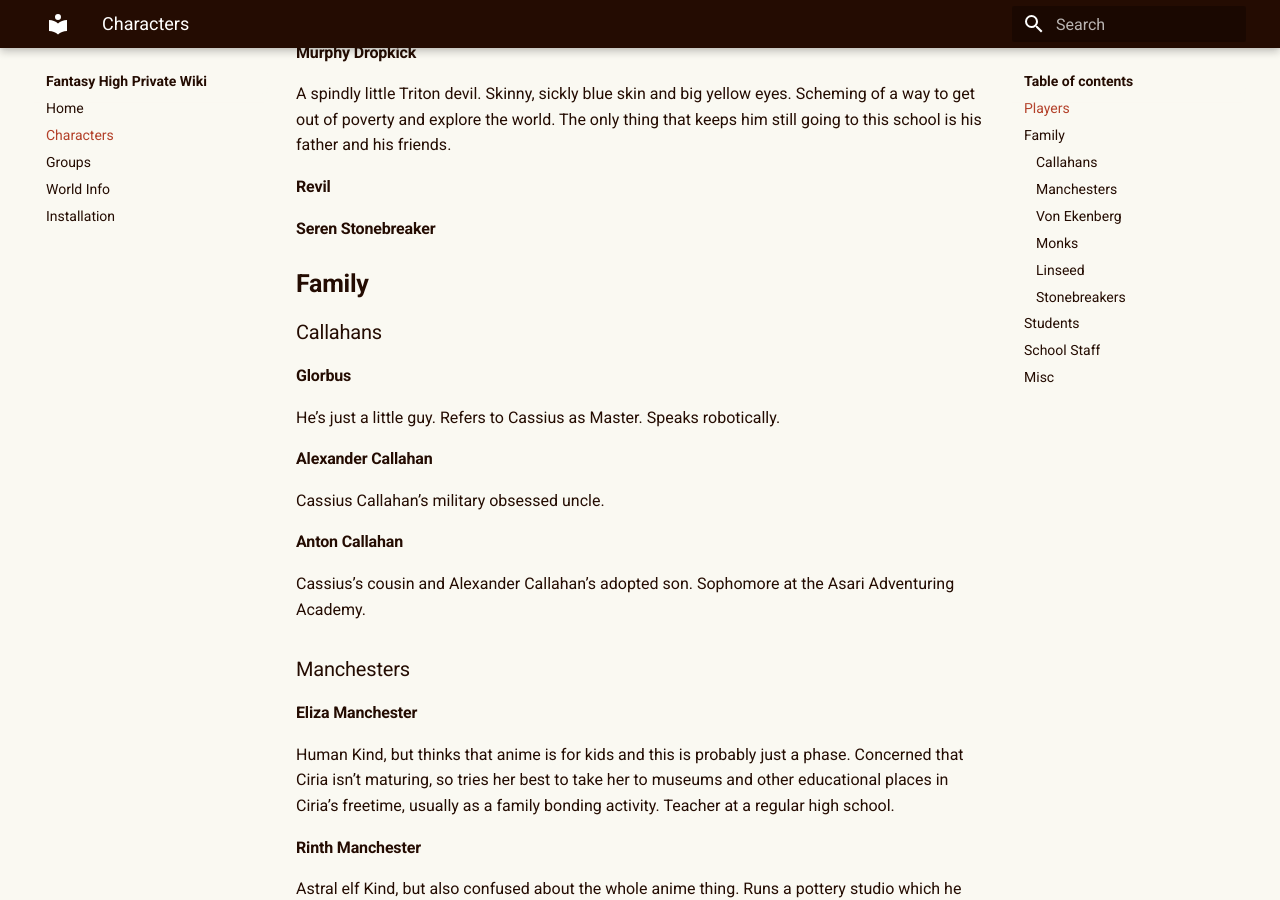
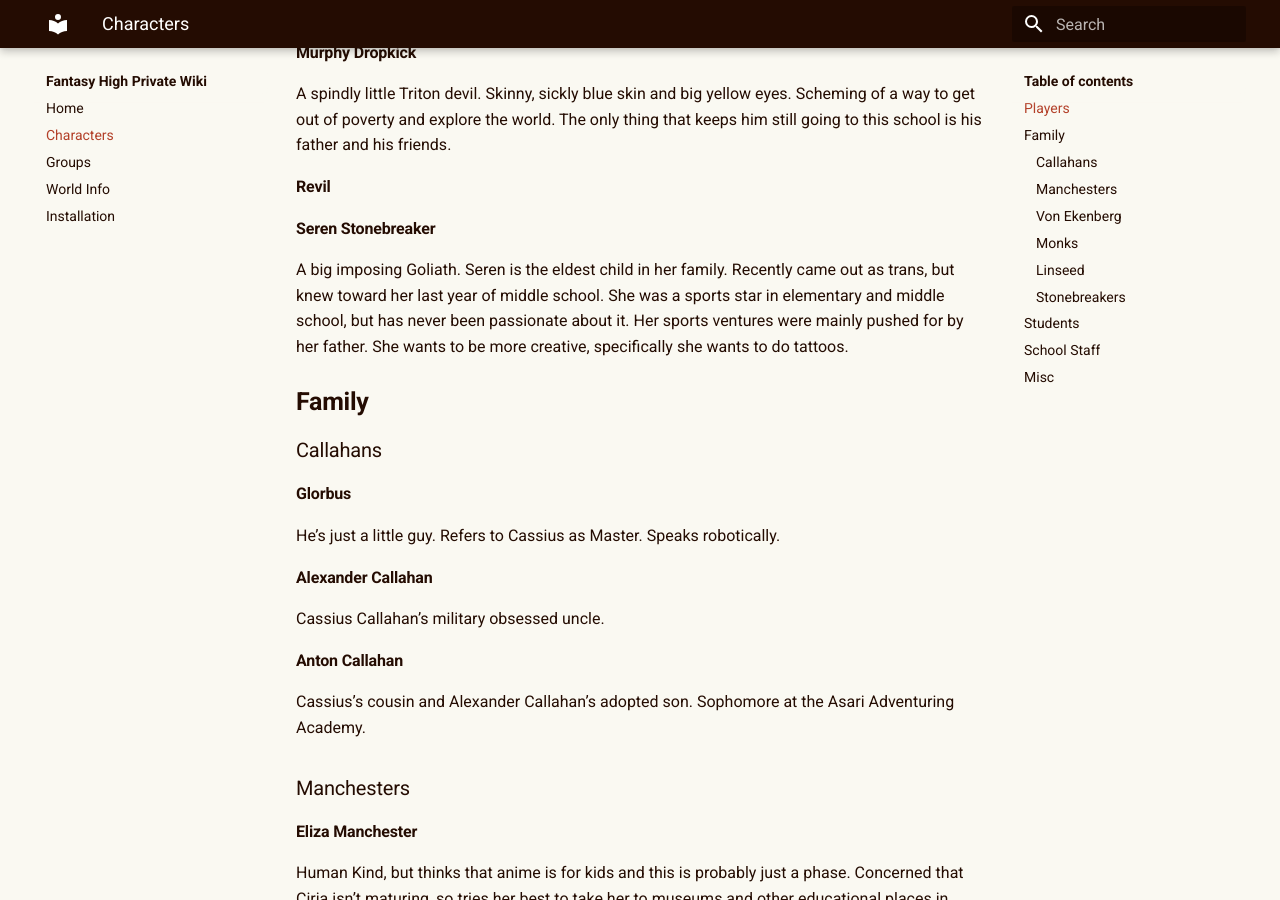
Before and after one commit to Aelyxiris/fantasyhigh, an MkDocs documentation site: the page built from docs/characters.md, in a window 1280 px wide and 900 px high, scrolled down 440 px. Built offline with MkDocs 1.6.1 and Material for MkDocs 9.7.7, drawn with Linux system fonts in a browser that asks for light colours.

Commit message:
added serens description

```diff
--- a/docs/characters.md
+++ b/docs/characters.md
@@ -5,6 +5,7 @@
 
 #### Ciria Manchester
 A thin, shy, akward Half-elf with pale skin, long messy blond hair, soft brown eyes, and braces on her sharp teeth that are a birth defect. Exploring the world of anime and adventure, trying to find her place in her new environment. Never seen without her bass or electric guitar, usually bass. She adores her pet basilisk, Jyura.
+
 #### Elizabeth Von Ekenberg
 
 #### Murphy Dropkick
@@ -13,6 +14,7 @@ A spindly little Triton devil. Skinny, sickly blue skin and big yellow eyes. Sch
 #### Revil
 
 #### Seren Stonebreaker
+A big imposing Goliath. Seren is the eldest child in her family. Recently came out as trans, but knew toward her last year of middle school. She was a sports star in elementary and middle school, but has never been passionate about it. Her sports ventures were mainly pushed for by her father. She wants to be more creative, specifically she wants to do tattoos.
 
 ## Family
 ### Callahans
```
